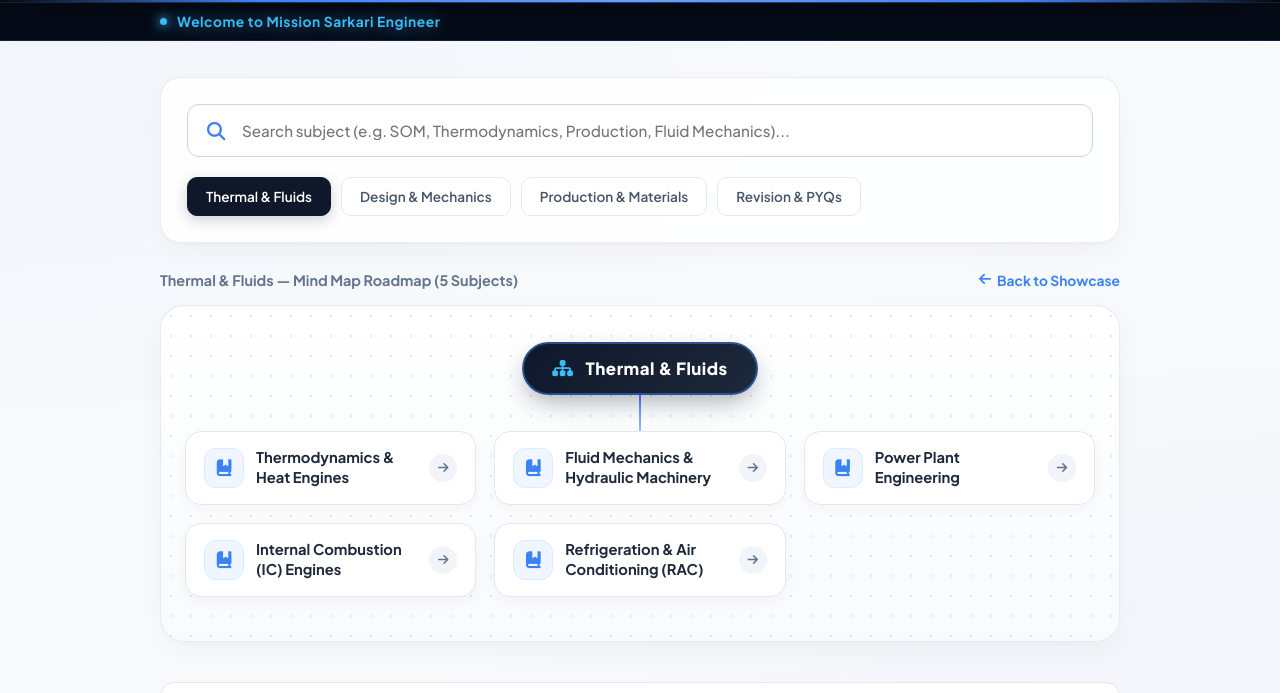
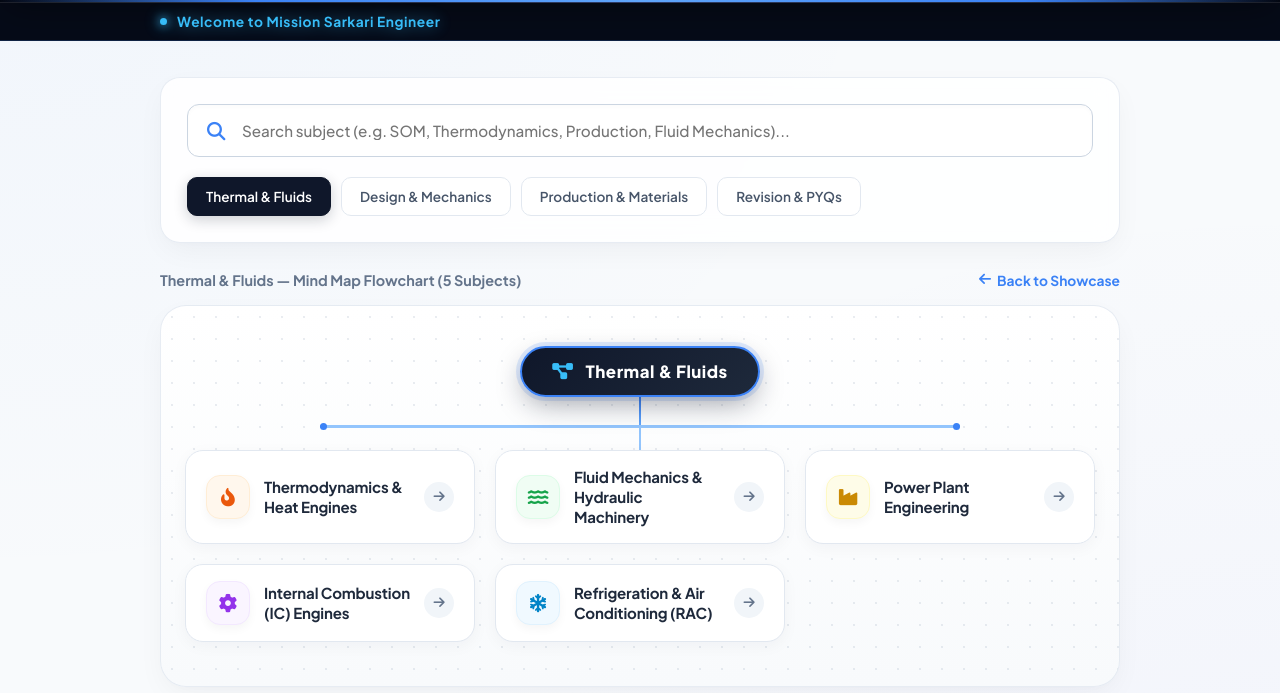
Before and after one commit to missionsarkariengineer/missionsarkariengineer.github.io, a plain HTML site: page index.html in a window 1280 px wide. Both pictures are taken after a click on the button "Thermal & Fluids". Shown: the part 94-787 px from the top of the page. Drawn offline with Linux system fonts and the light colour scheme; no server answers.

Commit message:
Update index.html

```diff
--- a/index.html
+++ b/index.html
@@ -358,7 +358,7 @@
       letter-spacing: 0.02em;
     }
 
-    /* 4. INTERACTIVE MIND MAP / FLOWCHART SYSTEM */
+    /* 4. UPGRADED CIRCUIT MIND MAP FLOWCHART */
     .results-area {
       display: none;
       animation: fadeIn 0.35s ease;
@@ -397,12 +397,12 @@
       transform: translateX(-2px);
     }
 
-    /* Mind Map Board */
+    /* Interactive Blueprint Mindmap Board */
     .mindmap-board {
       background: linear-gradient(180deg, #FFFFFF 0%, #F8FAFC 100%);
       border: 1px solid var(--border-subtle);
-      border-radius: 24px;
-      padding: 36px 24px 44px;
+      border-radius: 26px;
+      padding: 40px 24px 44px;
       box-shadow: var(--card-shadow);
       position: relative;
       display: flex;
@@ -411,31 +411,30 @@
       overflow: hidden;
     }
 
-    /* Grid paper dots background inside mindmap */
     .mindmap-board::before {
       content: '';
       position: absolute;
       inset: 0;
-      background-image: radial-gradient(rgba(148, 163, 184, 0.25) 1px, transparent 1px);
-      background-size: 20px 20px;
+      background-image: radial-gradient(rgba(148, 163, 184, 0.2) 1.2px, transparent 1.2px);
+      background-size: 22px 22px;
       pointer-events: none;
     }
 
     /* Central Root Node */
     .mindmap-root-node {
-      background: linear-gradient(135deg, #0F172A, #1E293B);
+      background: linear-gradient(135deg, #0F172A 0%, #1E293B 100%);
       color: #FFFFFF;
-      padding: 14px 28px;
+      padding: 13px 30px;
       border-radius: 50px;
       font-size: 1.05rem;
       font-weight: 800;
       letter-spacing: 0.03em;
-      box-shadow: 0 10px 25px -4px rgba(15, 23, 42, 0.35);
+      box-shadow: 0 10px 28px -4px rgba(15, 23, 42, 0.4), 0 0 0 4px rgba(59, 130, 246, 0.15);
       display: inline-flex;
       align-items: center;
       gap: 12px;
-      z-index: 2;
-      border: 2px solid rgba(59, 130, 246, 0.5);
+      z-index: 3;
+      border: 2px solid #3B82F6;
     }
 
     .mindmap-root-node i {
@@ -443,37 +442,72 @@
       font-size: 1.15rem;
     }
 
-    /* Connecting stem */
-    .mindmap-stem {
-      width: 2.5px;
-      height: 36px;
-      background: linear-gradient(to bottom, #3B82F6, #93C5FD);
+    /* Connecting Circuit System */
+    .flow-connector-system {
+      display: flex;
+      flex-direction: column;
+      align-items: center;
+      width: 100%;
+      max-width: 820px;
       z-index: 1;
     }
 
-    /* Child Node Tree Container */
+    .vertical-stem-top {
+      width: 2.5px;
+      height: 28px;
+      background: linear-gradient(to bottom, #3B82F6, #60A5FA);
+    }
+
+    .horizontal-branch-bar {
+      width: 78%;
+      height: 2.5px;
+      background: #93C5FD;
+      position: relative;
+    }
+
+    .horizontal-branch-bar::before,
+    .horizontal-branch-bar::after {
+      content: '';
+      position: absolute;
+      width: 7px;
+      height: 7px;
+      background: #3B82F6;
+      border-radius: 50%;
+      top: -2.5px;
+    }
+
+    .horizontal-branch-bar::before { left: 0; }
+    .horizontal-branch-bar::after { right: 0; }
+
+    .vertical-stem-bottom {
+      width: 2.5px;
+      height: 22px;
+      background: #93C5FD;
+    }
+
+    /* Mind Map Nodes Grid */
     .mindmap-nodes-container {
       display: grid;
-      grid-template-columns: repeat(auto-fit, minmax(280px, 1fr));
-      gap: 18px;
+      grid-template-columns: repeat(auto-fit, minmax(290px, 1fr));
+      gap: 20px;
       width: 100%;
-      max-width: 920px;
+      max-width: 930px;
       z-index: 2;
       position: relative;
     }
 
-    /* Interactive Leaf Node Card */
+    /* Individual Flow Nodes */
     .mindmap-node-card {
-      background: rgba(255, 255, 255, 0.95);
+      background: #FFFFFF;
       border: 1.5px solid #E2E8F0;
-      border-radius: 16px;
-      padding: 16px 18px;
+      border-radius: 18px;
+      padding: 16px 20px;
       cursor: pointer;
       display: flex;
       align-items: center;
       justify-content: space-between;
-      gap: 12px;
-      box-shadow: 0 4px 14px rgba(15, 23, 42, 0.04);
+      gap: 14px;
+      box-shadow: 0 4px 16px rgba(15, 23, 42, 0.04);
       transition: all 0.28s cubic-bezier(0.16, 1, 0.3, 1);
       position: relative;
     }
@@ -481,43 +515,41 @@
     .mindmap-node-card:hover {
       transform: translateY(-4px) scale(1.02);
       border-color: #3B82F6;
-      box-shadow: 0 12px 30px -4px rgba(59, 130, 246, 0.2);
-      background: #FFFFFF;
+      box-shadow: 0 14px 32px -4px rgba(59, 130, 246, 0.22);
     }
 
     .node-content-wrap {
       display: flex;
       align-items: center;
-      gap: 12px;
+      gap: 14px;
       flex: 1;
     }
 
+    /* Dynamic Subject-Specific Icon Badges */
     .node-icon-bubble {
-      width: 40px;
-      height: 40px;
-      border-radius: 12px;
-      background: #EFF6FF;
-      color: var(--accent);
+      width: 44px;
+      height: 44px;
+      border-radius: 14px;
       display: flex;
       align-items: center;
       justify-content: center;
-      font-size: 1.05rem;
+      font-size: 1.15rem;
       flex-shrink: 0;
-      transition: all 0.25s ease;
-      border: 1px solid #DBEAFE;
+      transition: transform 0.25s ease, box-shadow 0.25s ease;
+      box-shadow: 0 4px 10px rgba(0, 0, 0, 0.04);
     }
 
     .mindmap-node-card:hover .node-icon-bubble {
-      background: #2563EB;
-      color: #FFFFFF;
-      transform: rotate(6deg);
+      transform: rotate(8deg) scale(1.08);
+      box-shadow: 0 6px 16px rgba(59, 130, 246, 0.3);
     }
 
     .node-subject-name {
-      font-size: 0.92rem;
+      font-size: 0.94rem;
       font-weight: 700;
       color: #1E293B;
       line-height: 1.35;
+      letter-spacing: -0.01em;
       transition: color 0.2s ease;
     }
 
@@ -532,15 +564,15 @@
     }
 
     .node-arrow-badge {
-      width: 28px;
-      height: 28px;
+      width: 30px;
+      height: 30px;
       border-radius: 50%;
       background: #F1F5F9;
       color: #64748B;
       display: flex;
       align-items: center;
       justify-content: center;
-      font-size: 0.75rem;
+      font-size: 0.8rem;
       transition: all 0.25s ease;
     }
 
@@ -941,6 +973,10 @@
         padding: 10px 20px;
       }
 
+      .horizontal-branch-bar {
+        display: none;
+      }
+
       .mindmap-nodes-container {
         grid-template-columns: 1fr;
       }
@@ -966,18 +1002,15 @@
 </head>
 <body>
 
-  <!-- 1. TOP BROAD HEADER -->
   <div class="top-broad-header">
     <div class="header-inner">
       <div style="grid-column: 1;"></div>
 
-      <!-- Brand Center -->
       <div class="brand-container">
         <img src="logo.png" alt="Mission Sarkari Engineer Logo" class="portal-logo-img" />
         <h1>Mission Sarkari Engineer</h1>
       </div>
 
-      <!-- Actions Right -->
       <div class="header-actions">
         <button id="addBtn" class="btn-header-upload" style="display: none;">
           <i class="fa-solid fa-plus"></i> Upload Document
@@ -989,7 +1022,6 @@
     </div>
   </div>
 
-  <!-- 1.1 LEFT-ALIGNED WELCOME STRIP -->
   <div class="welcome-bar">
     <div class="welcome-bar-inner">
       <div class="welcome-text">
@@ -999,7 +1031,6 @@
     </div>
   </div>
 
-  <!-- 2. MAIN WORKSPACE -->
   <main>
     <div class="filter-wrapper">
       <div class="search-box">
@@ -1015,7 +1046,6 @@
       </div>
     </div>
 
-    <!-- 3 SSC JE Departments Slider -->
     <div id="trainSlider" class="train-slider-container">
       <div class="train-track">
         <div class="train-card-photo">
@@ -1045,7 +1075,6 @@
       </div>
     </div>
 
-    <!-- 4. ON-DEMAND MIND MAP & FLOWCHART VIEW -->
     <div id="resultsArea" class="results-area">
       <div class="results-header">
         <span id="resultsTitle">Interactive Roadmap</span>
@@ -1053,21 +1082,21 @@
       </div>
 
       <div class="mindmap-board">
-        <!-- Central Stream Node -->
         <div id="mindmapRoot" class="mindmap-root-node">
-          <i class="fa-solid fa-sitemap"></i>
+          <i class="fa-solid fa-diagram-project"></i>
           <span id="mindmapRootTitle">Thermal & Fluids</span>
         </div>
 
-        <!-- Connecting Flow Stem -->
-        <div class="mindmap-stem"></div>
+        <div class="flow-connector-system">
+          <div class="vertical-stem-top"></div>
+          <div class="horizontal-branch-bar"></div>
+          <div class="vertical-stem-bottom"></div>
+        </div>
 
-        <!-- Mind Map Subject Nodes Grid -->
         <div id="mindmapNodesContainer" class="mindmap-nodes-container"></div>
       </div>
     </div>
 
-    <!-- 5. MOTIVATIONAL QUOTE AT BOTTOM -->
     <div class="bottom-quote-section">
       <i class="fa-solid fa-quote-left"></i>
       <p>"If efforts will put towards goal then chance to achieve that goal would be more!"</p>
@@ -1075,7 +1104,6 @@
     </div>
   </main>
 
-  <!-- 6. FOOTER -->
   <footer>
     <div class="footer-inner">
       <div class="visitor-box">
@@ -1087,7 +1115,6 @@
     </div>
   </footer>
 
-  <!-- 7. DIGITAL BOOK / DOCUMENT READER MODAL -->
   <div id="viewerModal" class="modal-overlay">
     <div class="modal-card viewer">
       <div class="reader-top-bar">
@@ -1111,7 +1138,6 @@
     </div>
   </div>
 
-  <!-- Admin Login Modal -->
   <div id="loginModal" class="modal-overlay">
     <div class="modal-card">
       <div class="modal-icon-badge"><i class="fa-solid fa-lock"></i></div>
@@ -1127,7 +1153,6 @@
     </div>
   </div>
 
-  <!-- Add Subject Modal -->
   <div id="addModal" class="modal-overlay">
     <div class="modal-card">
       <div class="modal-icon-badge"><i class="fa-solid fa-folder-plus"></i></div>
@@ -1184,6 +1209,50 @@
 
     function saveState() {
       localStorage.setItem('mse_sscje_official_docs', JSON.stringify(docs));
+    }
+
+    /* Intelligent Subject Icon Resolver (Replaces Boring Book Logo) */
+    function getSubjectVisual(title) {
+      const t = title.toLowerCase();
+
+      if (t.includes('thermo') || t.includes('heat')) {
+        return { icon: 'fa-fire-flame-curved', bg: '#FFF7ED', color: '#EA580C', border: '#FFEDD5' };
+      }
+      if (t.includes('fluid') || t.includes('hydraulic')) {
+        return { icon: 'fa-water', bg: '#F0FDF4', color: '#16A34A', border: '#DCFCE7' };
+      }
+      if (t.includes('power plant')) {
+        return { icon: 'fa-industry', bg: '#FEFCE8', color: '#CA8A04', border: '#FEF9C3' };
+      }
+      if (t.includes('ic engine') || t.includes('combustion') || t.includes('engine')) {
+        return { icon: 'fa-gear', bg: '#FAF5FF', color: '#9333EA', border: '#F3E8FF' };
+      }
+      if (t.includes('rac') || t.includes('refrigeration') || t.includes('air conditioning')) {
+        return { icon: 'fa-snowflake', bg: '#F0F9FF', color: '#0284C7', border: '#E0F2FE' };
+      }
+      if (t.includes('strength of material') || t.includes('som')) {
+        return { icon: 'fa-dumbbell', bg: '#FFF1F2', color: '#E11D48', border: '#FFE4E6' };
+      }
+      if (t.includes('theory of machine') || t.includes('tom')) {
+        return { icon: 'fa-gears', bg: '#ECFEFF', color: '#0891B2', border: '#CFFAFE' };
+      }
+      if (t.includes('mechanics')) {
+        return { icon: 'fa-compass-drafting', bg: '#F5F3FF', color: '#7C3AED', border: '#EDE9FE' };
+      }
+      if (t.includes('design')) {
+        return { icon: 'fa-pen-ruler', bg: '#F8FAFC', color: '#334155', border: '#E2E8F0' };
+      }
+      if (t.includes('production') || t.includes('machining')) {
+        return { icon: 'fa-hammer', bg: '#FFFBEB', color: '#D97706', border: '#FEF3C7' };
+      }
+      if (t.includes('material') || t.includes('metallurgy')) {
+        return { icon: 'fa-atom', bg: '#EEF2FF', color: '#4F46E5', border: '#E0E7FF' };
+      }
+      if (t.includes('pyq') || t.includes('question') || t.includes('bank') || t.includes('capsule')) {
+        return { icon: 'fa-bolt-lightning', bg: '#FEF08A', color: '#854D0E', border: '#FDE047' };
+      }
+
+      return { icon: 'fa-microchip', bg: '#EFF6FF', color: '#2563EB', border: '#DBEAFE' };
     }
 
     function formatDrivePreview(url) {
@@ -1250,11 +1319,11 @@
         if (activeStream) {
           filtered = filtered.filter(d => d.stream === activeStream);
           mindmapRootTitle.textContent = activeStream;
-          resultsTitle.textContent = `${activeStream} — Mind Map Roadmap (${filtered.length} Subjects)`;
+          resultsTitle.textContent = `${activeStream} — Mind Map Flowchart (${filtered.length} Subjects)`;
         } else if (query) {
           filtered = filtered.filter(d => d.title.toLowerCase().includes(query) || d.stream.toLowerCase().includes(query));
           mindmapRootTitle.textContent = `Search: "${query}"`;
-          resultsTitle.textContent = `Search Roadmap (${filtered.length} Results)`;
+          resultsTitle.textContent = `Search Flowchart (${filtered.length} Results)`;
         }
 
         if (filtered.length === 0) {
@@ -1268,11 +1337,12 @@
 
         let html = '';
         filtered.forEach(doc => {
+          const visual = getSubjectVisual(doc.title);
           html += `
             <div class="mindmap-node-card" onclick="openDoc('${doc.title}', '${doc.link}')">
               <div class="node-content-wrap">
-                <div class="node-icon-bubble">
-                  <i class="fa-solid fa-book-bookmark"></i>
+                <div class="node-icon-bubble" style="background: ${visual.bg}; color: ${visual.color}; border: 1.5px solid ${visual.border};">
+                  <i class="fa-solid ${visual.icon}"></i>
                 </div>
                 <span class="node-subject-name">${doc.title}</span>
               </div>
@@ -1323,7 +1393,6 @@
       renderView();
     });
 
-    /* Open Aesthetic E-Reader Book View */
     window.openDoc = function(title, link) {
       viewerTitle.textContent = title;
       viewerFrame.src = formatDrivePreview(link);
```
